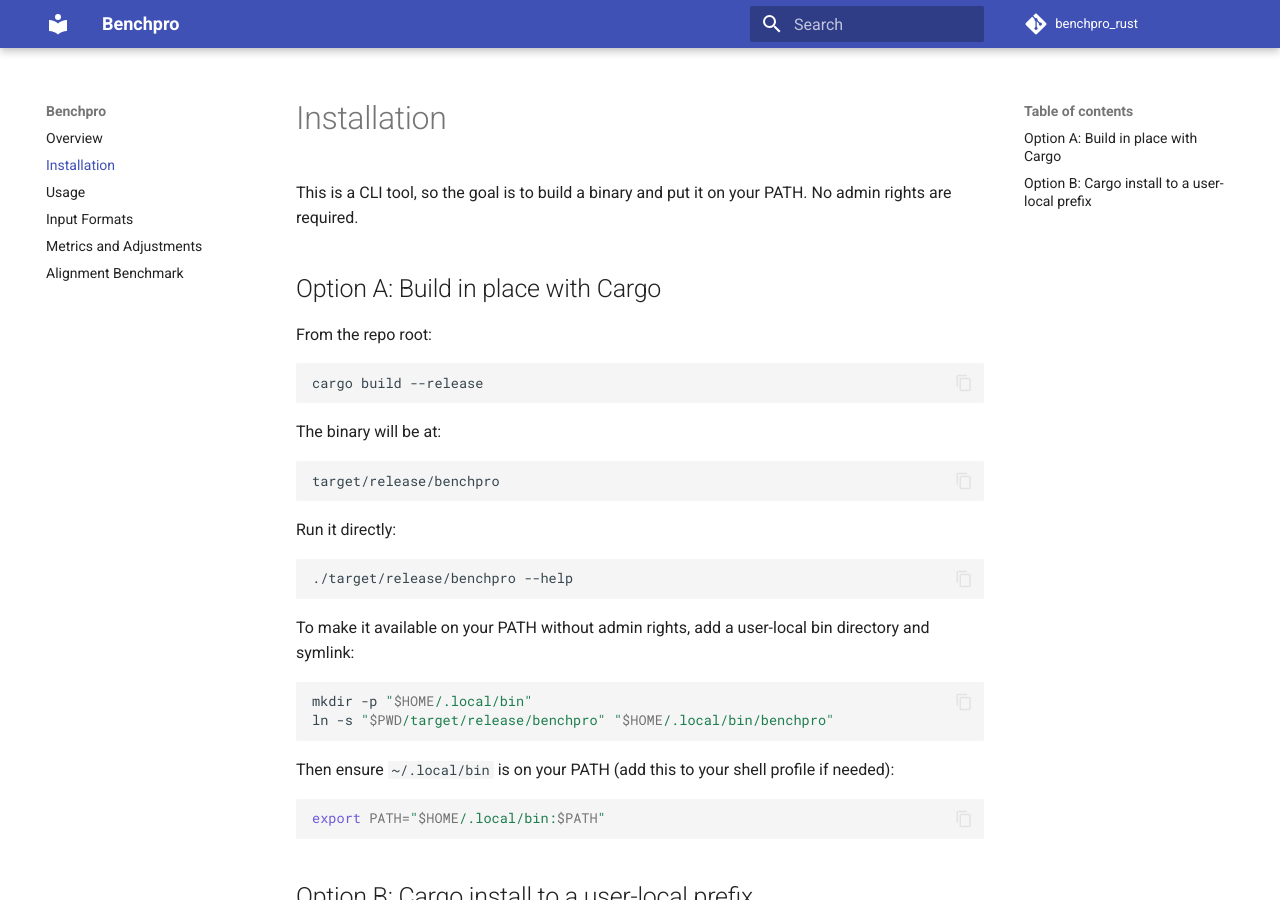
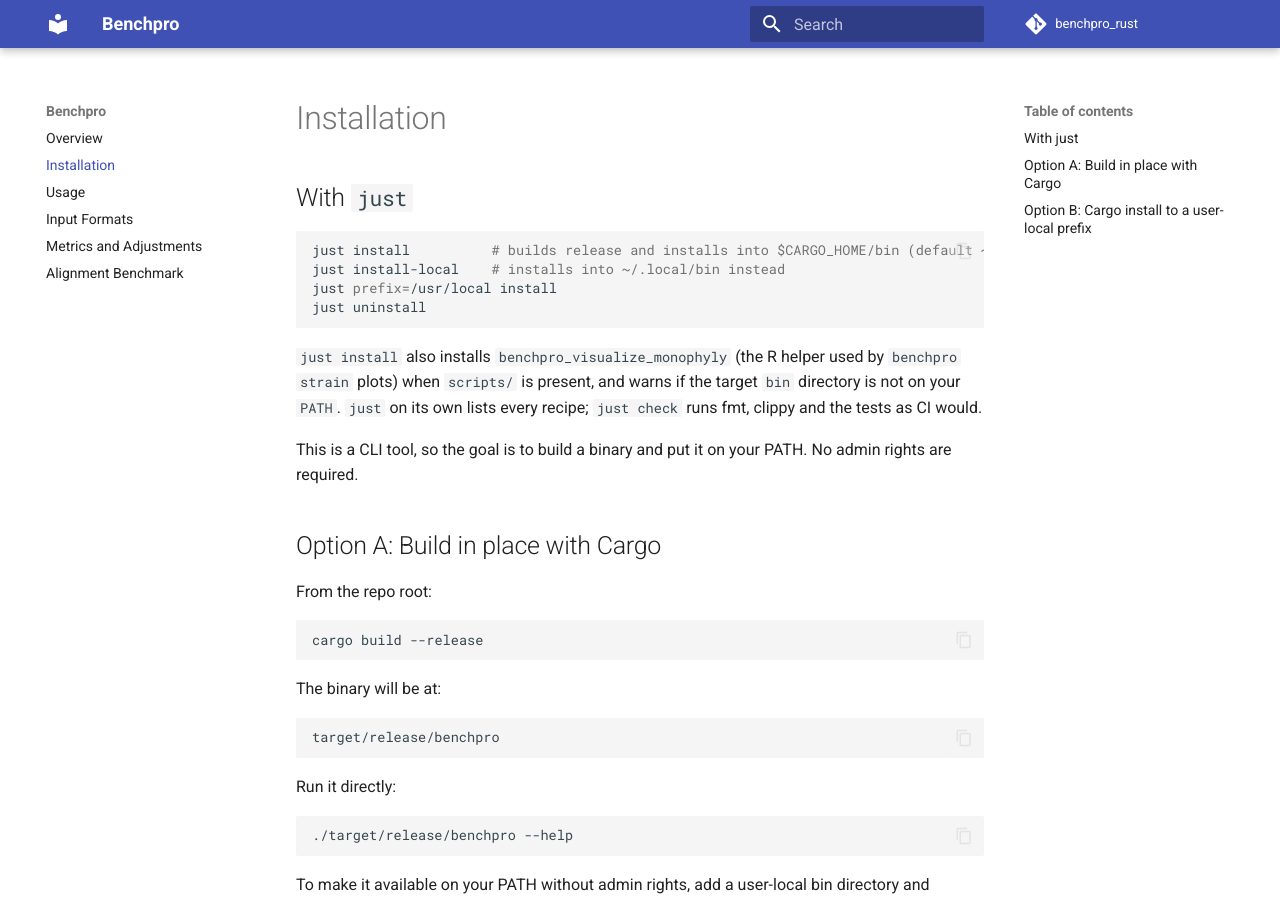
Before and after one commit to 4less/benchpro_rust, an MkDocs documentation site: the page built from docs/installation.md, in a window 1280 px wide and 900 px high. Built offline with MkDocs 1.6.1 and Material for MkDocs 9.7.7, drawn with Linux system fonts in a browser that asks for light colours; comment, search, counter and statistics services are not loaded.

Commit message:
just: add an `install` recipe, and a prefix to point it somewhere
`just install` builds release and installs benchpro into $CARGO_HOME/bin
-- the location cargo already puts binaries and that is usually on PATH.
The existing install-local hardcoded ~/.local; it now delegates to
install with that prefix, so both work and there is one implementation.

`prefix` is a variable, so `just prefix=/usr/local install` works without
editing the file.

Three things the recipe does beyond `cargo install`:

- installs benchpro_visualize_monophyly, which is not a cargo target so
  cargo install cannot know about it -- but only when scripts/ is
  present, since a checkout without it should still install the binary
  rather than failing after the binary is already in place;
- --force, so re-running after a rebuild replaces the old binary instead
  of erroring;
- says where the binary went, and warns when that directory is not on
  PATH -- installing something the shell then cannot find is the most
  common way this goes quietly wrong.

Also adds `uninstall` (which removes the R helper too, not just the cargo
artefact), `check` for fmt + clippy + tests, and a `default` recipe so
bare `just` lists what is available rather than running the first thing
in the file.

Verified end to end against a temporary prefix: install produces a
working binary carrying the align subcommand, and uninstall leaves the
bin directory empty.

Co-Authored-By: Claude Opus 5 <noreply@anthropic.com>

````diff
--- a/docs/installation.md
+++ b/docs/installation.md
@@ -1,4 +1,19 @@
 # Installation
+
+## With `just`
+
+```bash
+just install          # builds release and installs into $CARGO_HOME/bin (default ~/.cargo/bin)
+just install-local    # installs into ~/.local/bin instead
+just prefix=/usr/local install
+just uninstall
+```
+
+`just install` also installs `benchpro_visualize_monophyly` (the R helper used by
+`benchpro strain` plots) when `scripts/` is present, and warns if the target `bin` directory is not
+on your `PATH`. `just` on its own lists every recipe; `just check` runs fmt, clippy and the tests as
+CI would.
+
 
 This is a CLI tool, so the goal is to build a binary and put it on your PATH. No admin rights are required.
 
````
Also changed, not shown: 1 other file.
